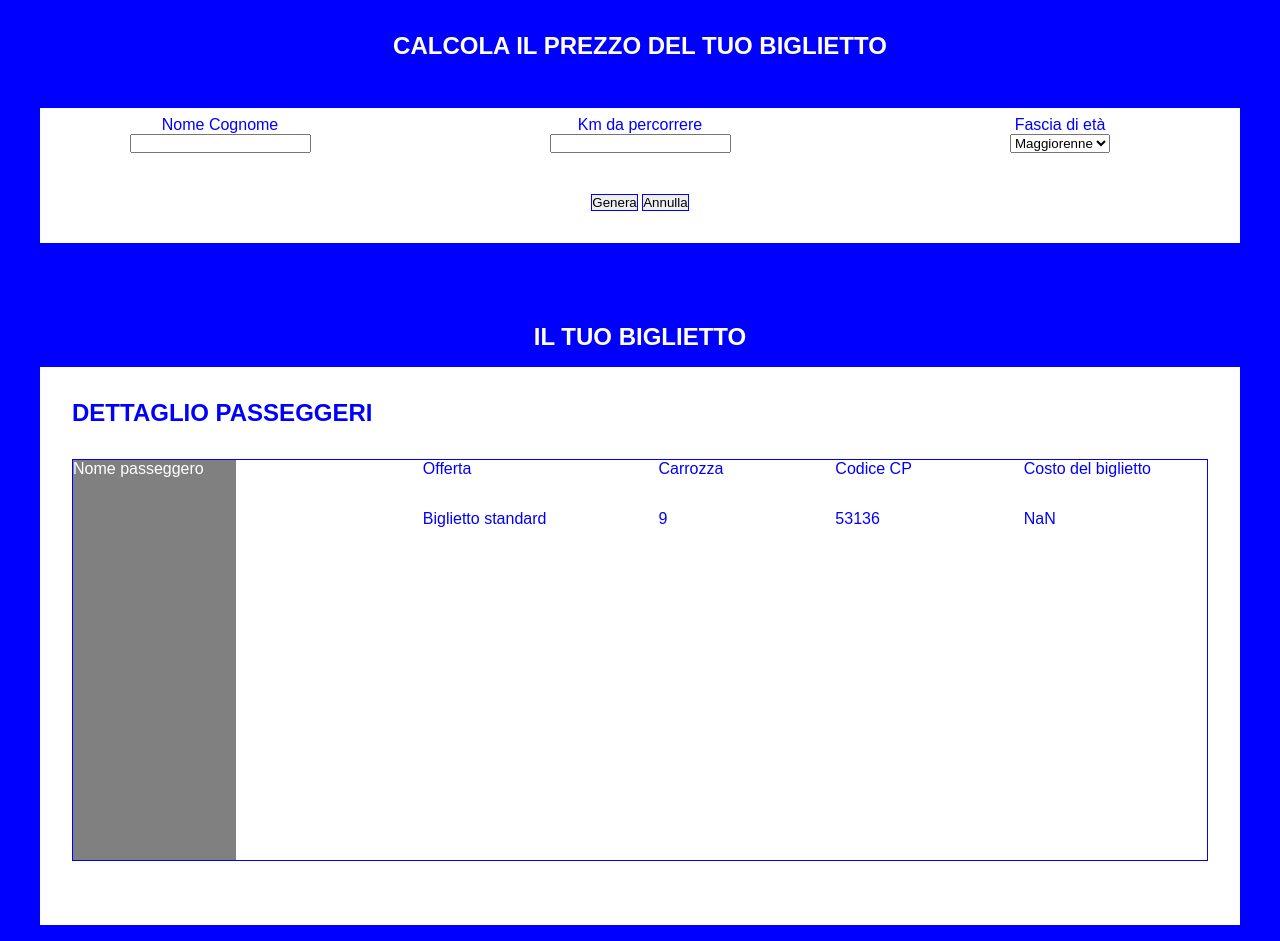
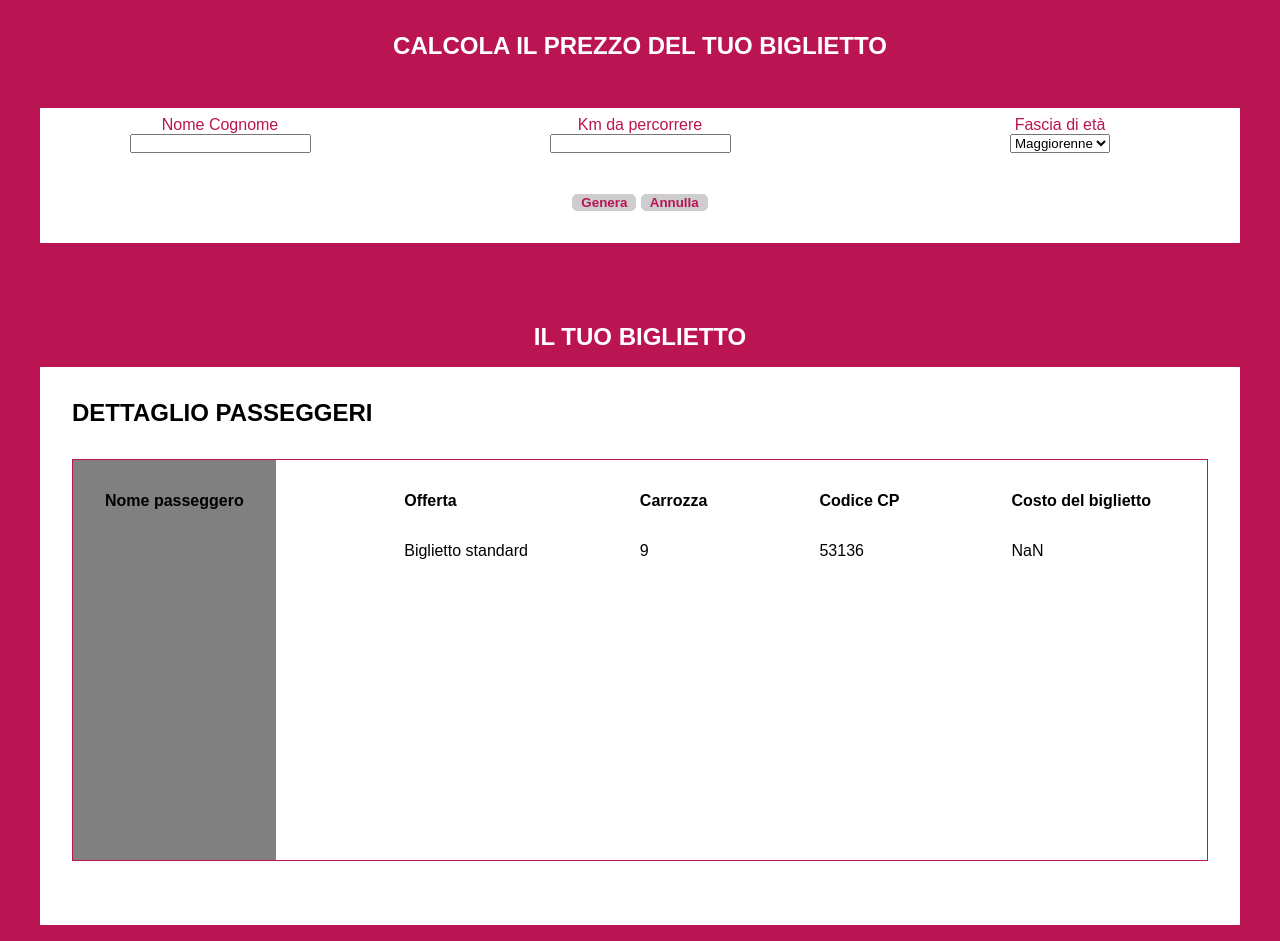
Before and after one commit to Francesca-Dascanio/js-biglietto-treno-form, a plain HTML site: page index.html in a window 1280 px wide. Both pictures are taken after a click on the button "Genera". Drawn offline with Linux system fonts and the light colour scheme.

Commit message:
Completato esercizio

```diff
--- a/css/style.css
+++ b/css/style.css
@@ -8,7 +8,7 @@
 /* REGOLE GENERALI */
 body {
     font-family: Arial, Helvetica, sans-serif;
-    background-color: blue;
+    background-color: #ba1552;
 }
 
 .container {
@@ -28,7 +28,7 @@ body {
     width: 100%;
     margin: 1rem 0;
     background-color: white;
-    color: blue;
+    color: #ba1552;
 }
 
 .flex {
@@ -55,7 +55,12 @@ body {
 
 
 button {
-    border: 1px solid blue;
+    border: 1px solid #ceccce;
+    background-color: #ceccce;
+    color:  #ba1552;
+    font-weight: bold;
+    padding: 0 0.5rem;
+    border-radius: 5px;
 }
 
 
@@ -81,28 +86,31 @@ button {
     margin: 1rem 0;
     padding: 2rem;
     background-color: white;
-    color: blue;
+    color: black;
 }
 
 .box-2 {
-    border: 1px solid blue;
+    border: 1px solid #ba1552;
     margin: 2rem 0;
 
 }
 
 .passeggero {
     background-color:gray;
-    padding-right: 2rem;
-    height: 50vh;
-    color: white;
+    color: black;
+    font-weight: bold;
+    padding: 2rem;
+
 }
 
 .passeggero-2 {
-    padding-bottom: 2rem;
+    padding-bottom: 0.5rem;
 }
 
 .tipo {
     padding-bottom: 2rem;
+    padding-top: 2rem;
+    font-weight: bold;
 }
 
 .biglietto-info {
```
